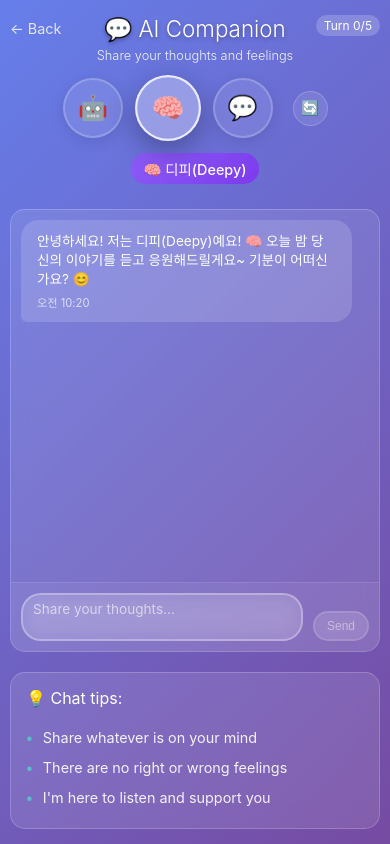
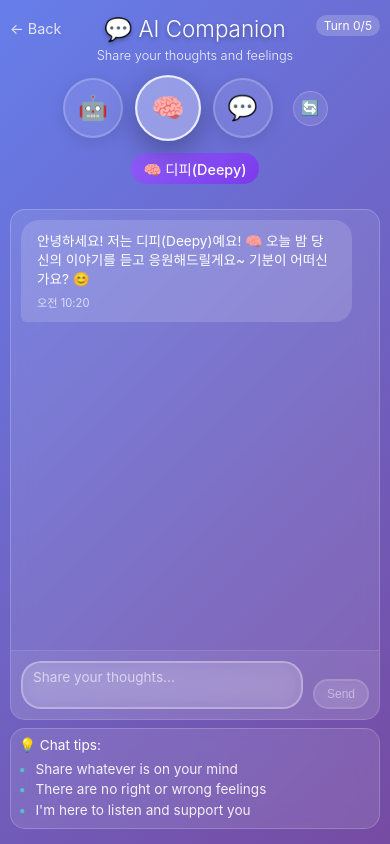
Before and after one commit to SaintKim0/SleepTalk-App, a Next.js app: page /chat in a window 390 px wide. Built offline with nearby package versions, Linux system fonts and the light colour scheme; no server answers.

Commit message:
대화창 크기조장

```diff
--- a/styles/Chat.module.css
+++ b/styles/Chat.module.css
@@ -31,7 +31,7 @@
   .messagesContainer {
     padding: 15px;
     padding-bottom: 5px;
-    min-height: 150px;
+    min-height: 200px;
   }
 
   .inputContainer {
@@ -123,7 +123,7 @@
   display: flex;
   flex-direction: column;
   gap: 15px;
-  min-height: 200px;
+  min-height: 250px;
 }
 
 .message {
@@ -327,16 +327,16 @@
 .tips {
   background: rgba(255, 255, 255, 0.1);
   border-radius: 15px;
-  padding: 20px;
-  margin-top: 20px;
+  padding: 15px;
+  margin-top: 15px;
   backdrop-filter: blur(10px);
   border: 1px solid rgba(255, 255, 255, 0.2);
   flex-shrink: 0;
 }
 
 .tipsTitle {
-  font-size: 1.1rem;
-  margin-bottom: 15px;
+  font-size: 1rem;
+  margin-bottom: 10px;
   font-weight: 400;
 }
 
@@ -347,10 +347,10 @@
 }
 
 .tipsList li {
-  padding: 5px 0;
+  padding: 3px 0;
   opacity: 0.9;
-  line-height: 1.4;
-  font-size: 0.9rem;
+  line-height: 1.3;
+  font-size: 0.85rem;
 }
 
 .tipsList li:before {
@@ -458,15 +458,22 @@
   }
 
   .tips {
-    padding: 15px;
+    padding: 8px;
+    margin-top: 8px;
   }
 
   .tipsTitle {
-    font-size: 1rem;
+    font-size: 0.85rem;
+    margin-bottom: 6px;
   }
 
   .tipsList {
-    font-size: 0.85rem;
+    font-size: 0.75rem;
+  }
+
+  .tipsList li {
+    padding: 2px 0;
+    line-height: 1.2;
   }
 
   .setupGuide {
@@ -513,7 +520,7 @@
   .messagesContainer {
     padding: 10px;
     padding-bottom: 5px;
-    min-height: 120px;
+    min-height: 180px;
   }
 
   .messageContent {
```
